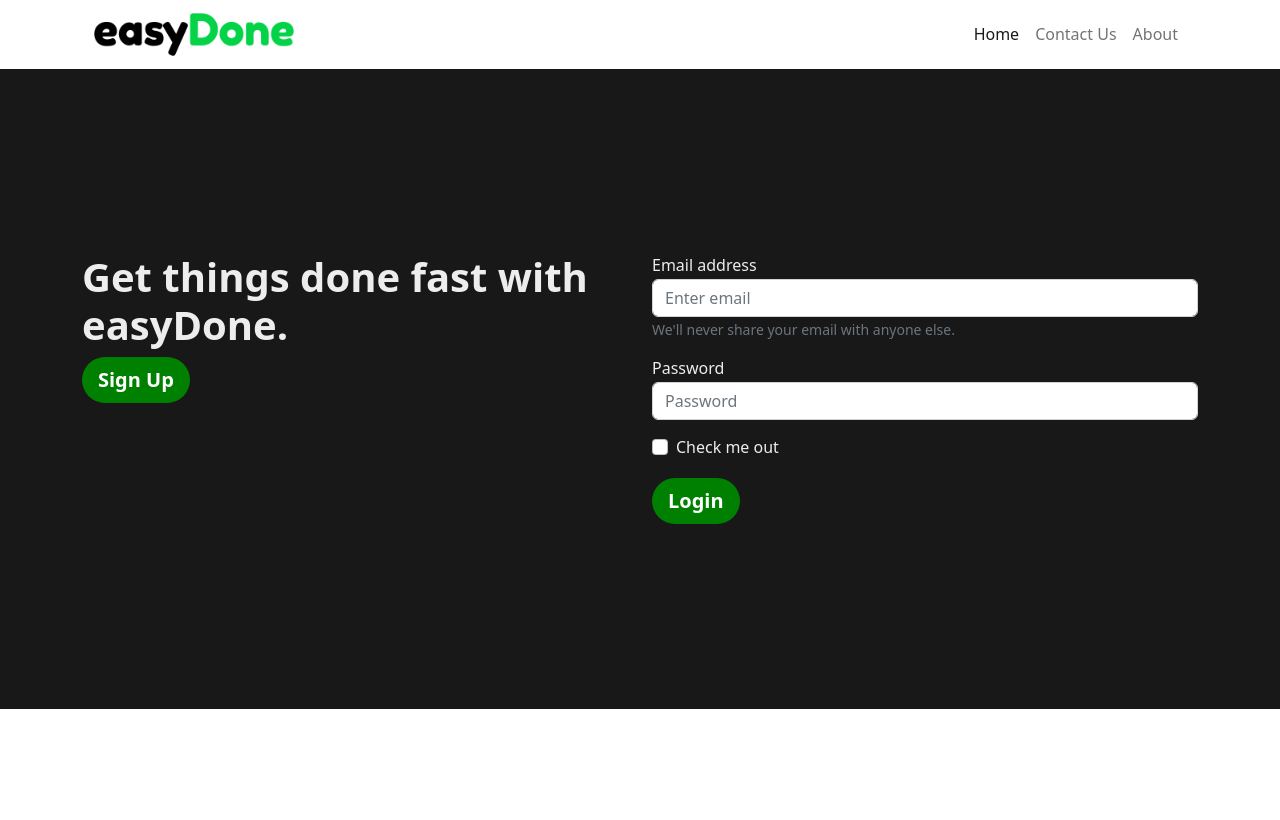
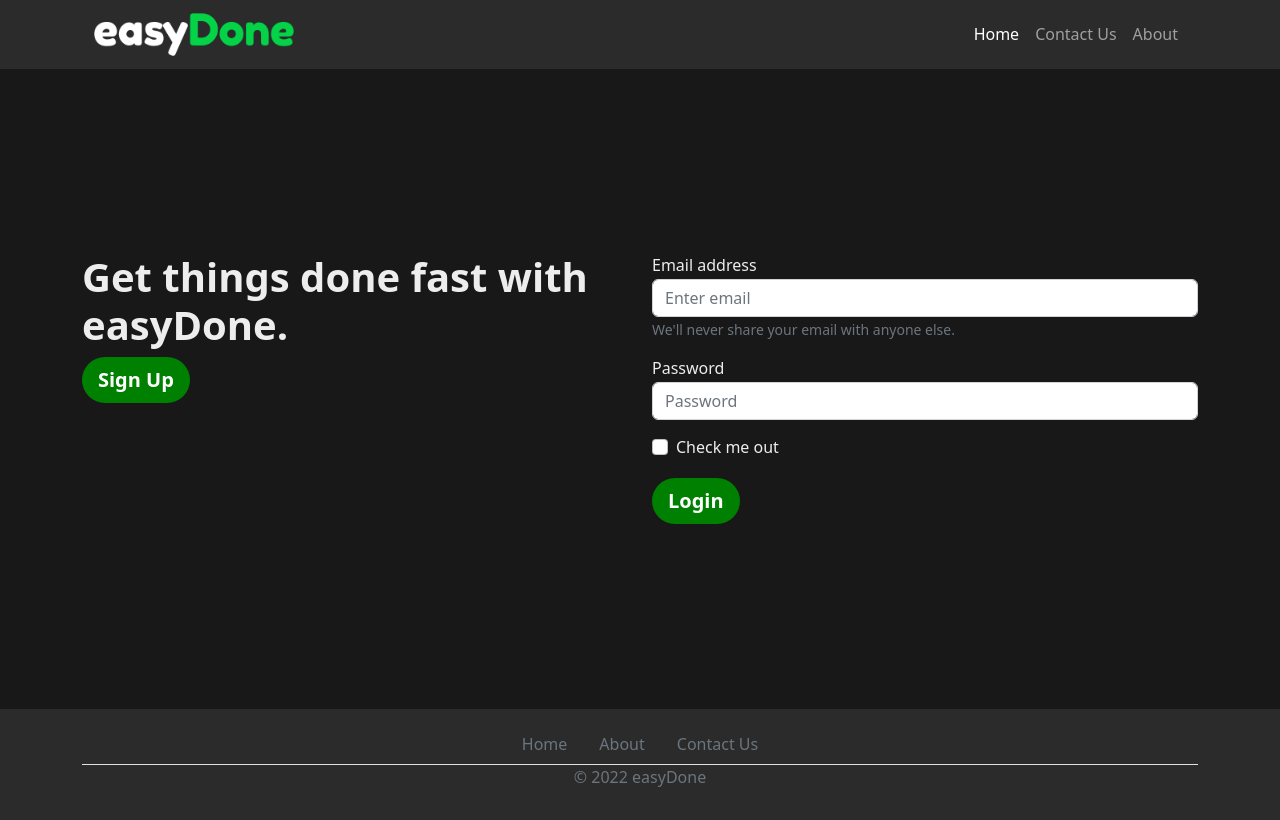
Before and after one commit to ashone77/easy-done, a plain HTML site: page portal-easyDone/index.html in a window 1280 px wide. Drawn offline with nearby package versions, Linux system fonts and the light colour scheme.

Commit message:
added footer

```diff
--- a/portal-easyDone/index.html
+++ b/portal-easyDone/index.html
@@ -43,11 +43,11 @@
   <section class="header">
     <div class="container">
       <!-- Navbar Starts -->
-      <nav class="navbar navbar-expand-lg ">
+      <nav class="navbar navbar-dark navbar-expand-lg">
         <div class="container-fluid">
           <!-- logo -->
           <a class="navbar-brand" href="./index.html">
-            <img src="./assets/img/logo-easyDone.png" width="200" alt="logo easydone"
+            <img src="./assets/img/easyDone-white.png" width="200" alt="logo easydone"
               class="d-inline-block align-middle mr-2">
           </a>
 
@@ -111,6 +111,18 @@
     </div>
   </section>
 
+  <section id="footer">
+    <div class="container">
+      <footer>
+        <ul class="nav justify-content-center border-bottom">
+          <li class="nav-item"><a href="./index.html" class="nav-link text-muted">Home</a></li>
+          <li class="nav-item"><a href="#" class="nav-link text-muted">About</a></li>
+          <li class="nav-item"><a href="#" class="nav-link text-muted">Contact Us</a></li>
+        </ul>
+        <p class="text-center text-muted">&copy; 2022 easyDone</p>
+      </footer>
+    </div>
+  </section>
 
 
   <script src="https://cdn.jsdelivr.net/npm/@popperjs/core@2.11.6/dist/umd/popper.min.js"
--- a/portal-easyDone/styles/styles.css
+++ b/portal-easyDone/styles/styles.css
@@ -34,3 +34,13 @@
 label {
     padding-bottom: 2px;
 }
+
+.header {
+    background-color: #181818ea;
+}
+
+#footer {
+    padding-top: 15px;
+    background-color: #181818ea;
+    padding-bottom: 15px;
+}
```
Also changed, not shown: portal-easyDone/dashboard.html (+2 -2 lines), portal-easyDone/assets/img/easyDone-white.png (added).
